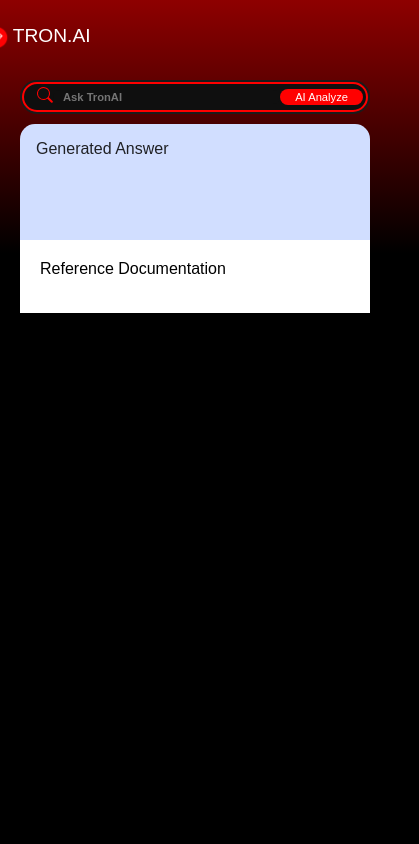
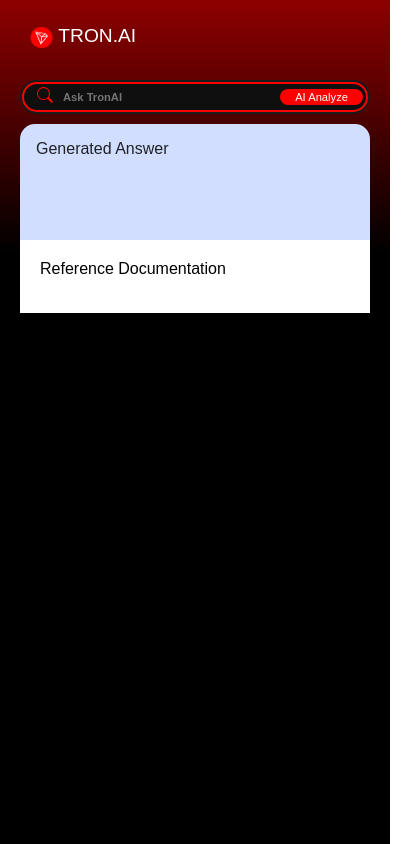
Before and after one commit to GnExia483957/TronAI-React, a React (Create React App) app: page /AI in a window 390 px wide. Shown: the whole page, 419 px wide, since content can reach past the window. Built offline with nearby package versions, Linux system fonts and the light colour scheme; a web font is replaced by a local one.

Commit message:
changed responsiveness for modal and header

```diff
--- a/src/components/Agent/Chatbot.css
+++ b/src/components/Agent/Chatbot.css
@@ -114,7 +114,9 @@
 
         @media (max-width: 600px) {
             .chatbot-container {
-                max-width: 95%;
+                max-width: 98%;
+                max-height: 66vh;
+                min-height: 66vh;
             }
             .message-box {
                 max-width: 90%;
--- a/src/components/Header/Header.css
+++ b/src/components/Header/Header.css
@@ -16,13 +16,56 @@ header {
         cursor: pointer;
     }
 
-#title{
+    #title {
         color: white;
     }
-#logo-image{
+
+    #logo-image {
         height: 25px;
     }
 
     a {
         text-decoration: none;
     }
+
+@media (max-width: 1024px) {
+    #logo {
+        justify-content: left;
+        padding-right: 10em;
+    }
+}
+
+@media (max-width: 768px) {
+    header {
+        text-align: left;
+    }
+
+    #logo {
+        padding-right: 0;
+        margin-left: 0;
+    }
+
+    #logo-image {
+        height: 20px;
+    }
+}
+
+@media (max-width: 600px) {
+
+    #logo-image {
+        height: 25px;
+    }
+}
+
+@media (max-width: 375px) {
+
+
+
+}
+
+@media (max-width: 320px) {
+    header {
+        padding: 15px;
+    }
+
+}
--- a/src/components/Modal/Modal.css
+++ b/src/components/Modal/Modal.css
@@ -55,6 +55,11 @@
   .modal.open {
     right: -30px;
   }
+
+  .close {
+    top: 1%;
+    left: 89%;
+  }
 }
 
 @media (max-width: 600px) {
@@ -71,9 +76,9 @@
   }
 
   .close {
-    left: 90%;
-  }
-}
+    top: 1%;
+    left: 94%;
+  }}
 
 @media (max-width: 375px) {
   .modal-content {
```
Lines whose indentation alone changed are shown as unchanged.
